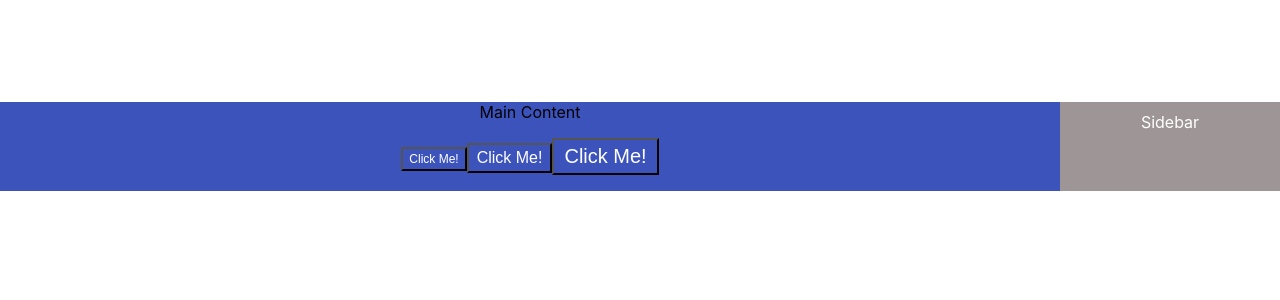
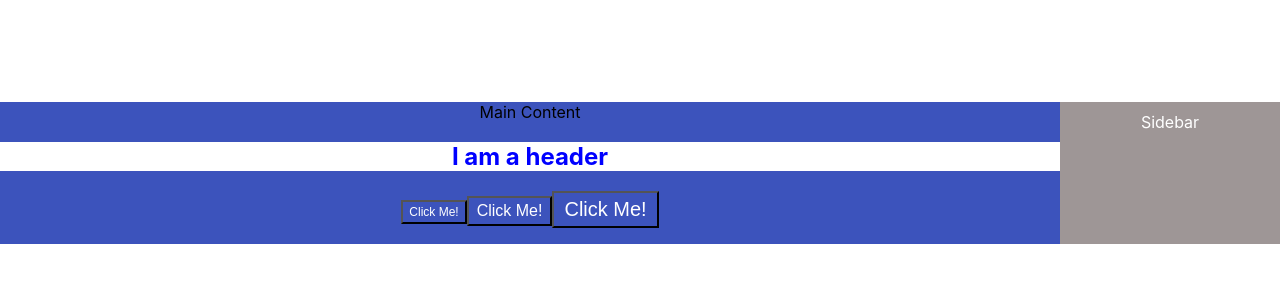
Before and after one commit to Loganmulvihill/styled-components, a React (Create React App) app in the folder styled-components-practice/: page / in a window 1280 px wide. Shown: the top 300 px of the page. Built offline with nearby package versions, Linux system fonts and the light colour scheme.

Commit message:
created HeaderTwo styled component

```diff
--- /dev/null
+++ b/styled-components-practice/src/HeaderTwo.jsx
@@ -0,0 +1,7 @@
+import styled from "styled-components";
+
+const HeaderTwo = styled.h2`
+  color: blue;
+  background-color: white;
+`;
+export default HeaderTwo;
--- a/styled-components-practice/src/articles.jsx
+++ b/styled-components-practice/src/articles.jsx
@@ -1,6 +1,7 @@
 import React from "react";
 import styled from "styled-components";
 import Button from "./shared/button";
+import HeaderTwo from "./HeaderTwo";
 
 const Wrapper = styled.div`
   display: flex;
@@ -25,6 +26,7 @@ const Article = () => {
     <Wrapper>
       <MainContent>
         Main Content
+        <HeaderTwo>I am a header</HeaderTwo>
         <p>
           <Button size="small">Click Me!</Button>
           <Button>Click Me!</Button>
```
Also changed, not shown: 1 other file (tests, documents, lock files or other folders).
